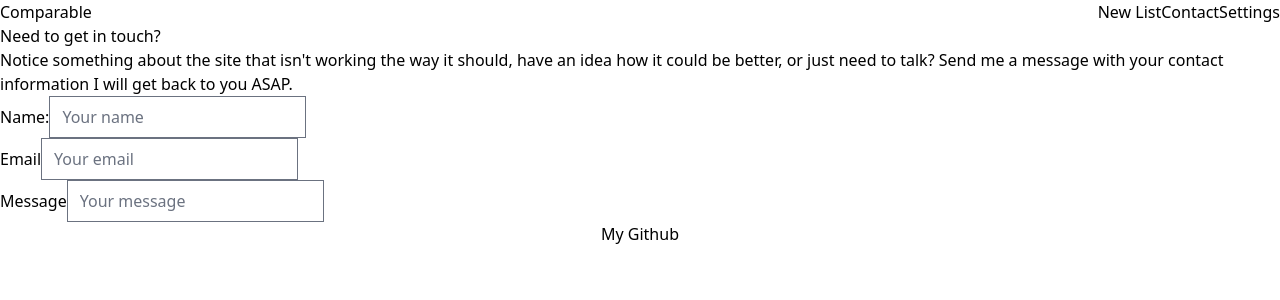
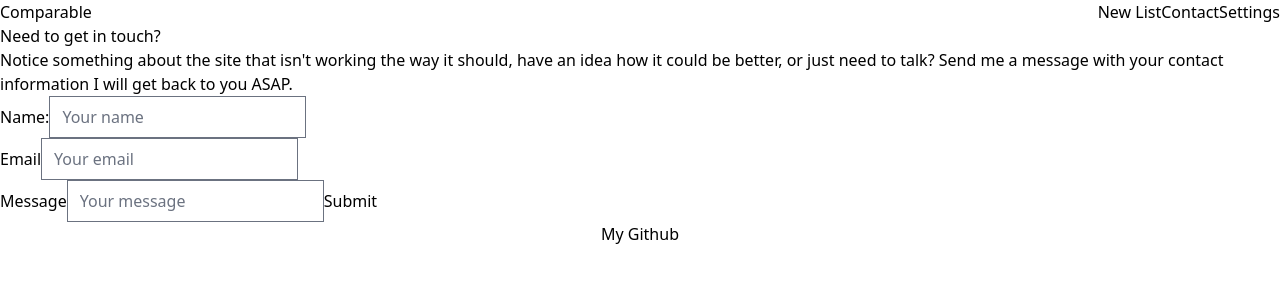
Before and after one commit to patrickoser/comparable-lists, a React (Vite) app: page /contact in a window 1280 px wide. Shown: the top 300 px of the page. Built offline with nearby package versions, Linux system fonts and the light colour scheme.

Commit message:
Small change in Contact.

```diff
--- a/src/components/Contact.jsx
+++ b/src/components/Contact.jsx
@@ -43,7 +43,7 @@ const Contact = () => {
                         rows="10"
                         required
                     />
-                    <button type="submit"></button>
+                    <button type="submit">Submit</button>
                 </form>
             </section>
         </main>
```
